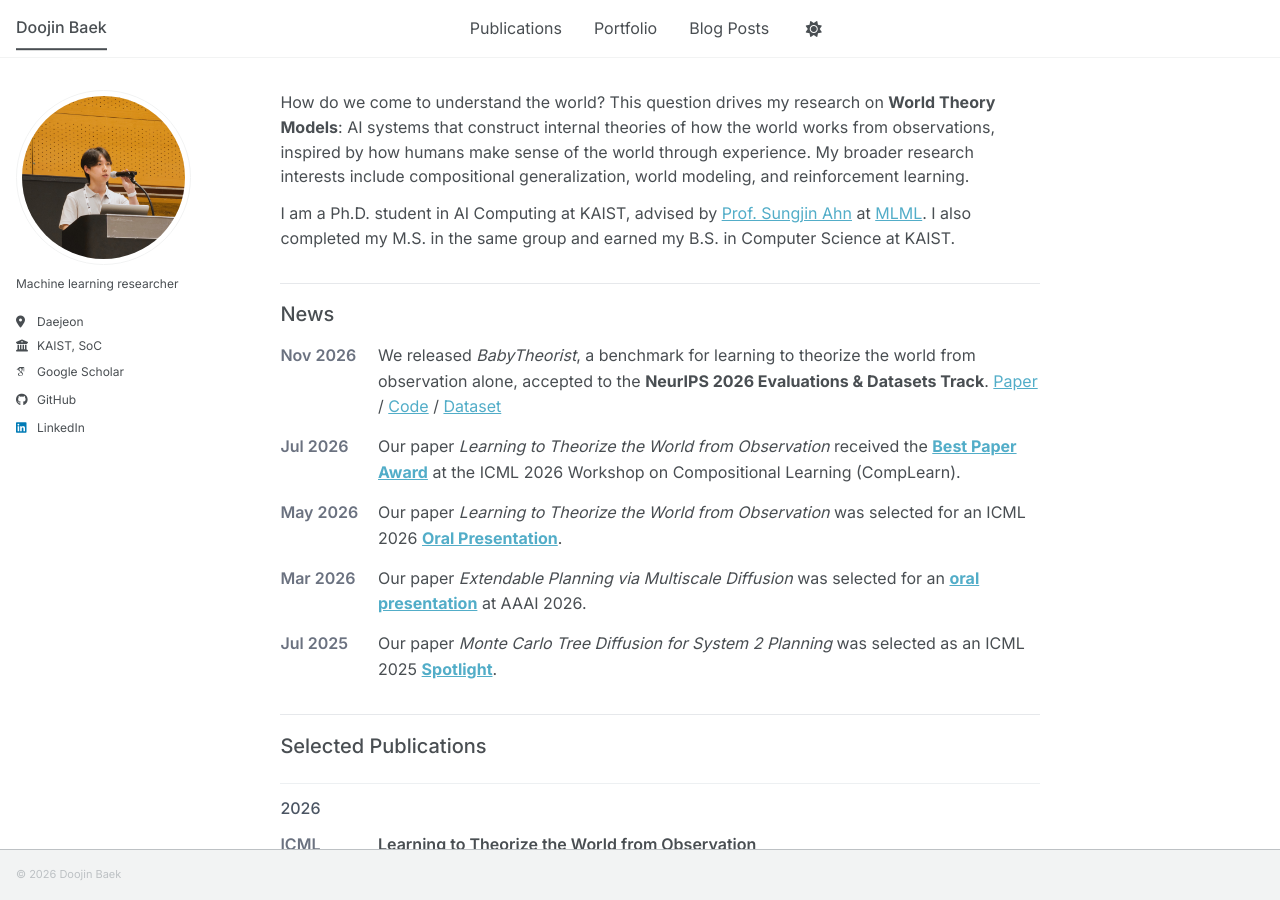
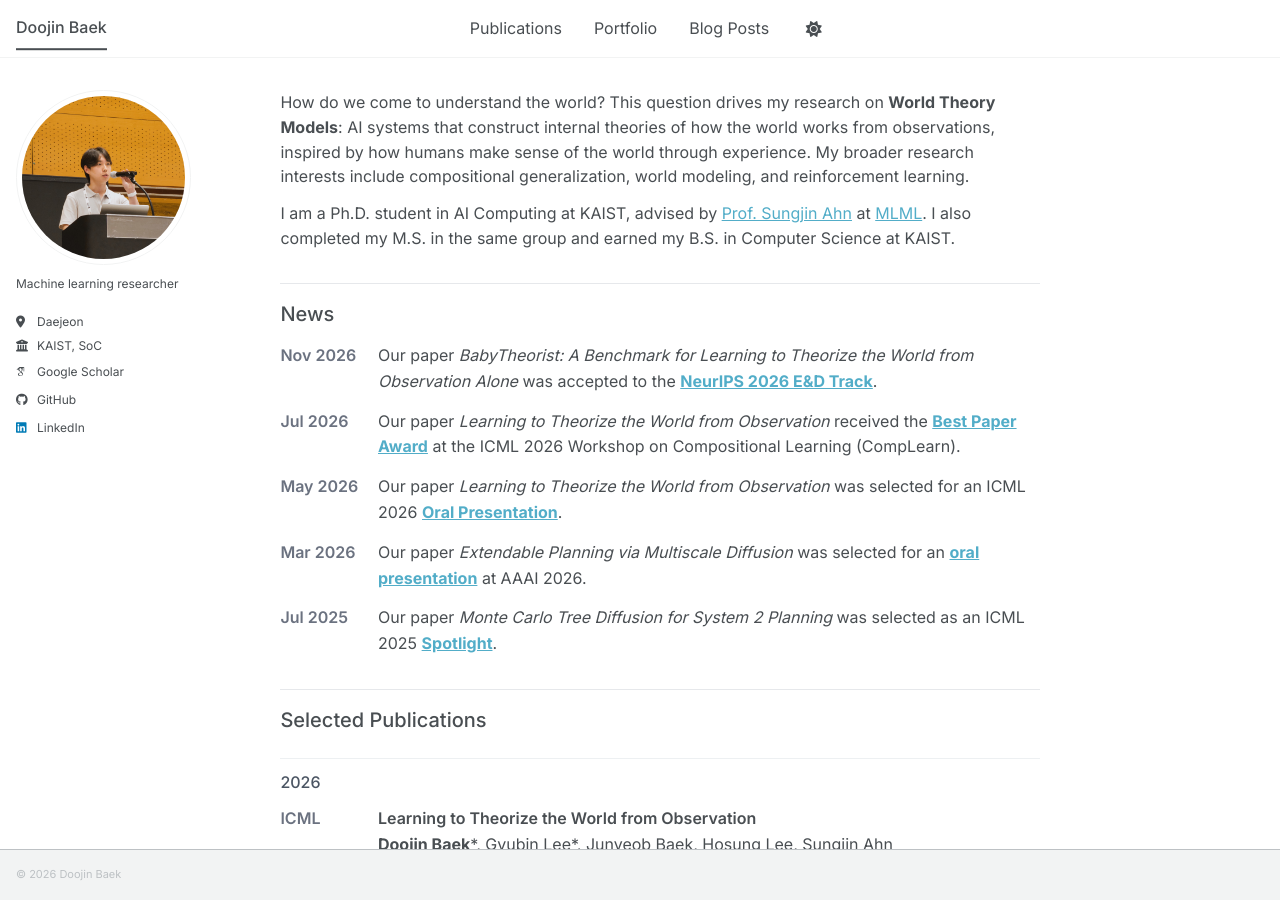
Before and after one commit to DoojinBaek/DoojinBaek.github.io, a Jekyll site: the page built from _pages/about.md, in a window 1280 px wide and 900 px high. Built offline with Jekyll 4.4.1, drawn with Linux system fonts in a browser that asks for light colours; some web fonts are replaced; a script bundle is joined from its source files by our own code; library files that are not in the unit come from our copies.

Commit message:
Match BabyTheorist news wording to other entries

```diff
--- a/_pages/about.md
+++ b/_pages/about.md
@@ -120,7 +120,7 @@ redirect_from:
     <ul class="news-list">
       <li class="news-row">
         <div class="news-date">Nov 2026</div>
-        <div>We released <em>BabyTheorist</em>, a benchmark for learning to theorize the world from observation alone, accepted to the <strong>NeurIPS 2026 Evaluations &amp; Datasets Track</strong>. <a href="https://arxiv.org/abs/2611.08177">Paper</a> / <a href="https://github.com/ahn-ml/babytheorist">Code</a> / <a href="https://huggingface.co/datasets/ahn-ml/babytheorist">Dataset</a></div>
+        <div>Our paper <em>BabyTheorist: A Benchmark for Learning to Theorize the World from Observation Alone</em> was accepted to the <a href="https://neurips.cc/virtual/2026/poster/139168"><strong>NeurIPS 2026 E&amp;D Track</strong></a>.</div>
       </li>
       <li class="news-row">
         <div class="news-date">Jul 2026</div>
```
